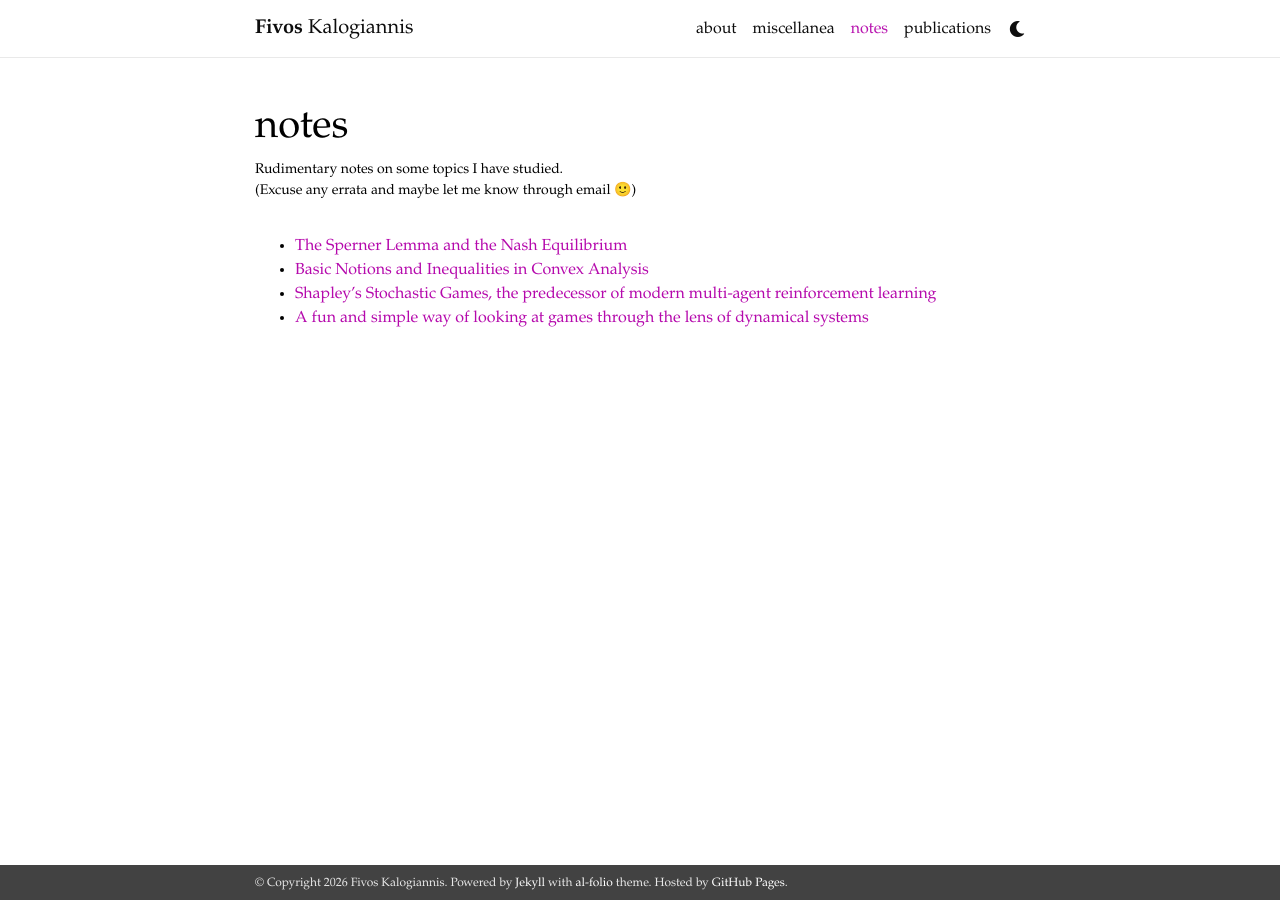
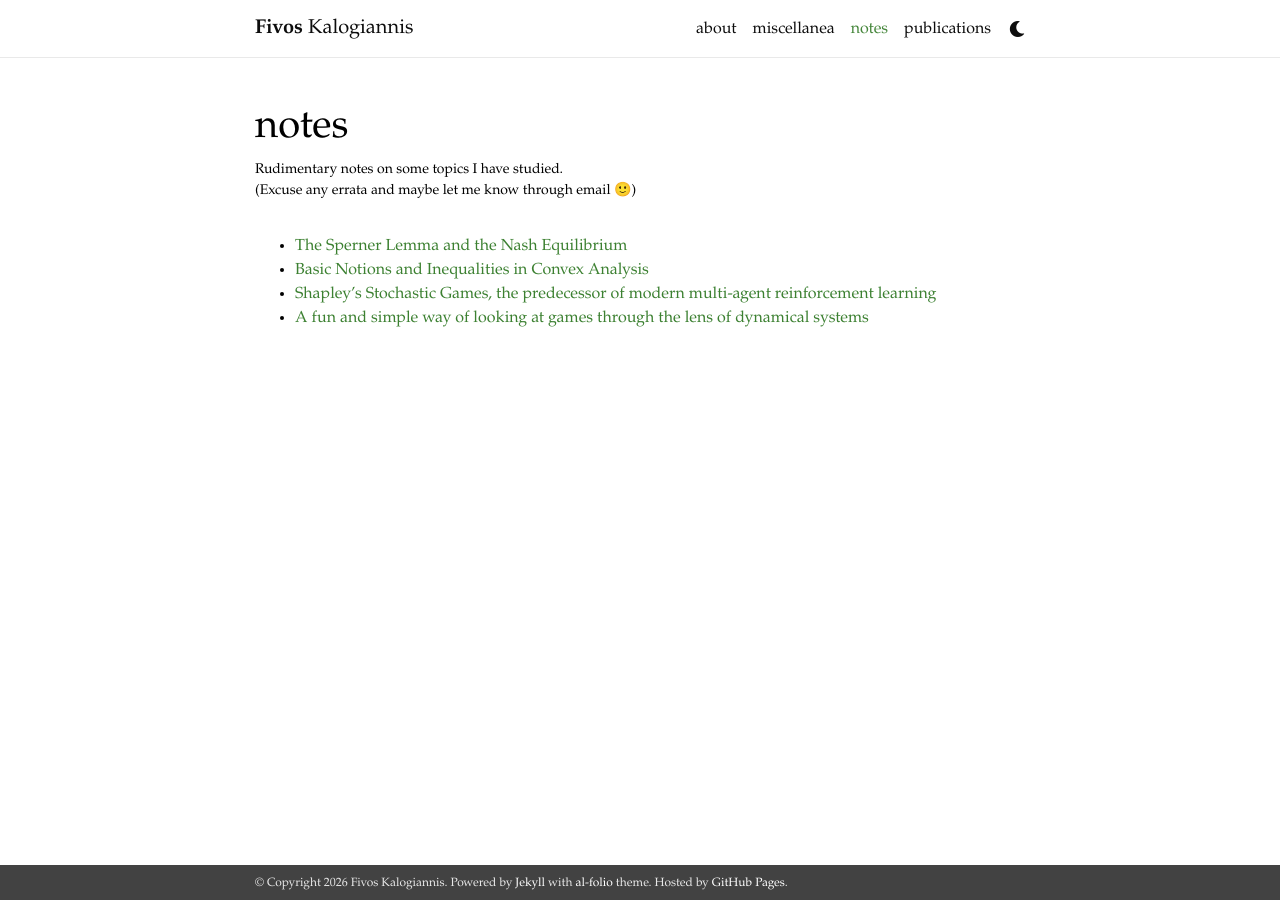
Before and after one commit to fivoskal/fivoskal.github.io, a Jekyll site: the page built from _pages/notes.md, in a window 1280 px wide. Built offline with Jekyll 4.4.1, drawn with Linux system fonts in a browser that asks for light colours; nearby versions of some CDN libraries; comment, search, counter and statistics services are not loaded; a style sheet for code colours, icons or effects is not loaded.

Commit message:
Set light theme link color to OliveGreen
Co-Authored-By: Claude Sonnet 4.6 <noreply@anthropic.com>

```diff
--- a/_sass/_themes.scss
+++ b/_sass/_themes.scss
@@ -7,8 +7,8 @@
   --global-code-bg-color: #{$code-bg-color-light};
   --global-text-color: #{$black-color};
   --global-text-color-light: #{$grey-color};
-  --global-theme-color: #{$purple-color};
-  --global-hover-color: #{$purple-color};
+  --global-theme-color: #3C8031;
+  --global-hover-color: #3C8031;
   --global-footer-bg-color: #{$grey-color-dark};
   --global-footer-text-color: #{$grey-color-light};
   --global-footer-link-color: #{$white-color};
```
